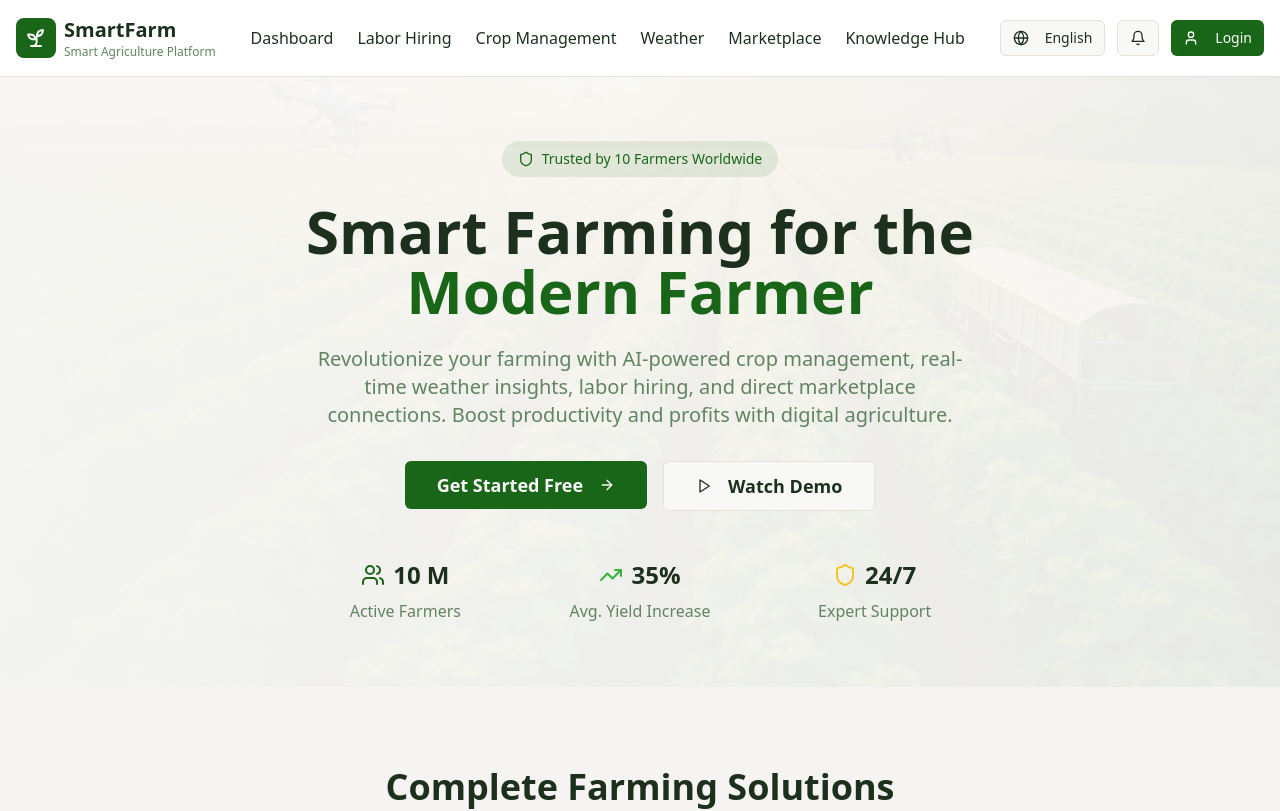
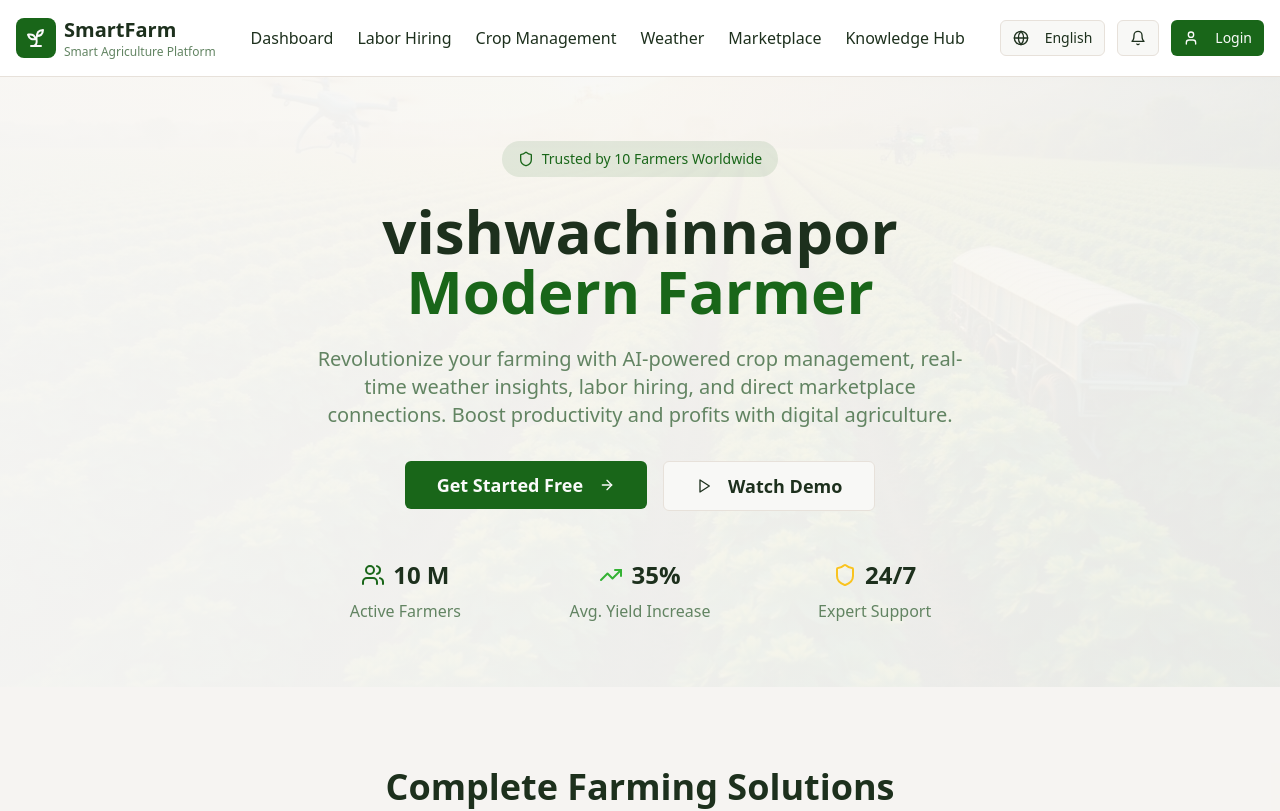
Before and after one commit to raghureddy2580/agri-assist-village, a React (Vite) app: page / in a window 1280 px wide. Shown: the top 811 px of the page. Built offline with nearby package versions, Linux system fonts and the light colour scheme.

Commit message:
vishwachinnapor

```diff
--- a/src/components/HeroSection.tsx
+++ b/src/components/HeroSection.tsx
@@ -26,7 +26,7 @@ const HeroSection = () => {
 
           {/* Main Heading */}
           <h1 className="text-4xl md:text-6xl font-bold text-foreground mb-6 leading-tight">
-            Smart Farming for the
+            vishwachinnapor
             <span className="text-primary block">Modern Farmer</span>
           </h1>
 
```
